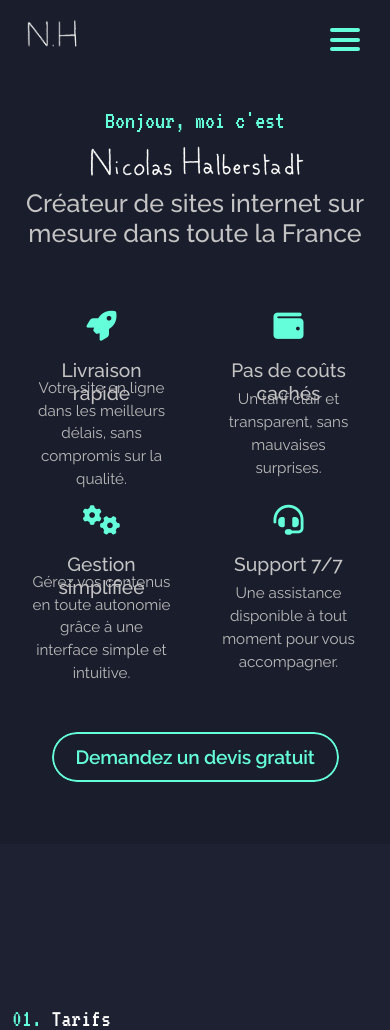
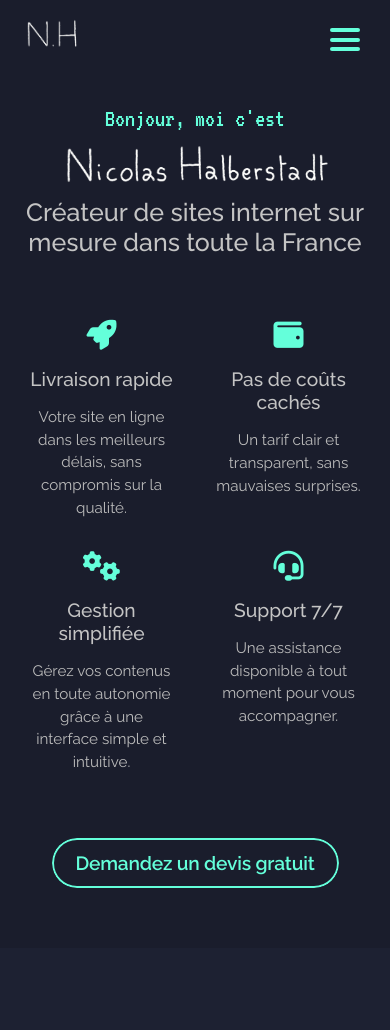
Before and after one commit to NicolasHalberstadt/Portfolio, a Symfony app: template templates/main/index.html.twig in a window 390 px wide. Shown: the top 1030 px of the page. Run offline with Twig, Linux system fonts and the light colour scheme; the template is opened without the code that fills it, so the values that code supplies are empty; form fields are guessed from the names that the template uses; style sheets or scripts are compiled from the project's sources; some libraries are stand-ins or nearby versions.

Commit message:
fix-1 - remove cursor on mobile remove useless background div and fix elements height

```diff
--- a/assets/styles/app.scss
+++ b/assets/styles/app.scss
@@ -54,6 +54,7 @@ section {
 html {
     scroll-behavior: smooth;
     #cursor {
+        @media screen and (min-width: 768px) {
             position: fixed;
             opacity: 0;
             pointer-events: none;
@@ -79,6 +80,7 @@ html {
                 box-shadow: 0 0 20px 40px rgba(100, 255, 218, 0.1);
                 border-radius: 50%;
                 filter: blur(5px);
+            }
         }
     }
     body {
@@ -291,28 +293,10 @@ html {
                 .name {
                     img {
                         width: 65%;
+                        @media screen and (max-width: 768px) {
+                            width: 80%;
                         }
-                    // font-weight: bold;
-                    // cursor: pointer;
-                    // display: inline-block;
-                    // font-size: 40px;
-                    // color: white;
-                    // letter-spacing: -2px;
-
-                    // @media screen and (max-width: 768px) {
-                    //     letter-spacing: normal;
-                    // }
-
-                    // span {
-                    //     transition:
-                    //         transform 0.3s ease,
-                    //         color 0.3s ease;
-                    //     display: inline-block;
-                    //     &:hover {
-                    //         color: $neonGreen;
-                    //         transform: scale(1.2) rotate(5deg);
-                    //     }
-                    // }
+                    }
                 }
 
                 .title {
@@ -328,7 +312,6 @@ html {
                 .key-points {
                     margin-top: 40px;
                     .point {
-                        .bg {
                         border-radius: 8px;
                         padding: 20px;
                         .icon {
@@ -343,6 +326,9 @@ html {
                             color: $lightGrey;
                             height: 20px;
                             margin-bottom: 15px;
+                            @media screen and (max-width: 768px) {
+                                height: auto;
+                            }
                         }
 
                         p {
@@ -352,11 +338,13 @@ html {
                             display: flex;
                             justify-content: center;
                             align-items: center;
+                            @media screen and (max-width: 768px) {
+                                height: auto;
+                            }
                         }
                         @media screen and (max-width: 768px) {
                             padding-bottom: 0;
                             padding-top: 0;
-                            }
                         }
                     }
                 }
--- a/templates/main/index.html.twig
+++ b/templates/main/index.html.twig
@@ -10,40 +10,32 @@
 			<h1 class="title">Créateur de sites internet sur mesure dans toute la France</h1>
 			<div class="key-points row row-cols-2 row-cols-md-4 g-2">
 				<div class="point col">
-					<div class="bg">
 					<span class="icon">
 						<i class="fas fa-rocket"></i>
 					</span>
 					<h5>Livraison rapide</h5>
 					<p>Votre site en ligne dans les meilleurs délais, sans compromis sur la qualité.</p>
 				</div>
-				</div>
 				<div class="point col">
-					<div class="bg">
 					<span class="icon">
 						<i class="fas fa-wallet"></i>
 					</span>
 					<h5>Pas de coûts cachés</h5>
 					<p>Un tarif clair et transparent, sans mauvaises surprises.</p>
 				</div>
-				</div>
 				<div class="point col">
-					<div class="bg">
 					<span class="icon">
 						<i class="fas fa-cogs"></i>
 					</span>
 					<h5>Gestion simplifiée</h5>
 					<p>Gérez vos contenus en toute autonomie grâce à une interface simple et intuitive.</p>
 				</div>
-				</div>
 				<div class="point col">
-					<div class="bg">
 					<span class="icon">
 						<i class="fas fa-headset"></i>
 					</span>
 					<h5>Support 7/7</h5>
 					<p>Une assistance disponible à tout moment pour vous accompagner.</p>
-					</div>
 				</div>
 			</div>
 			<div>
```
Also changed, not shown: 1 other file. Lines whose indentation alone changed are shown as unchanged.
